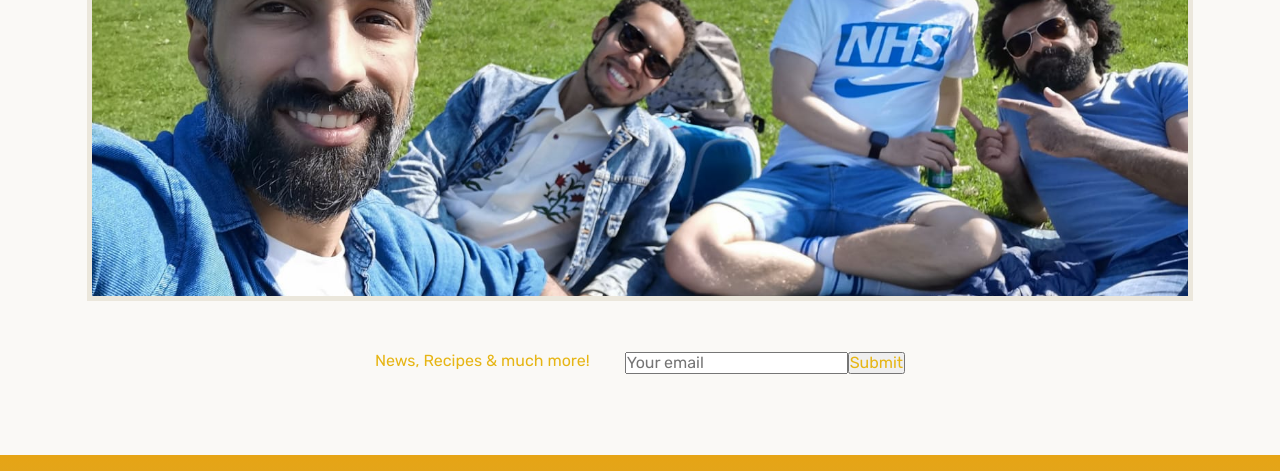
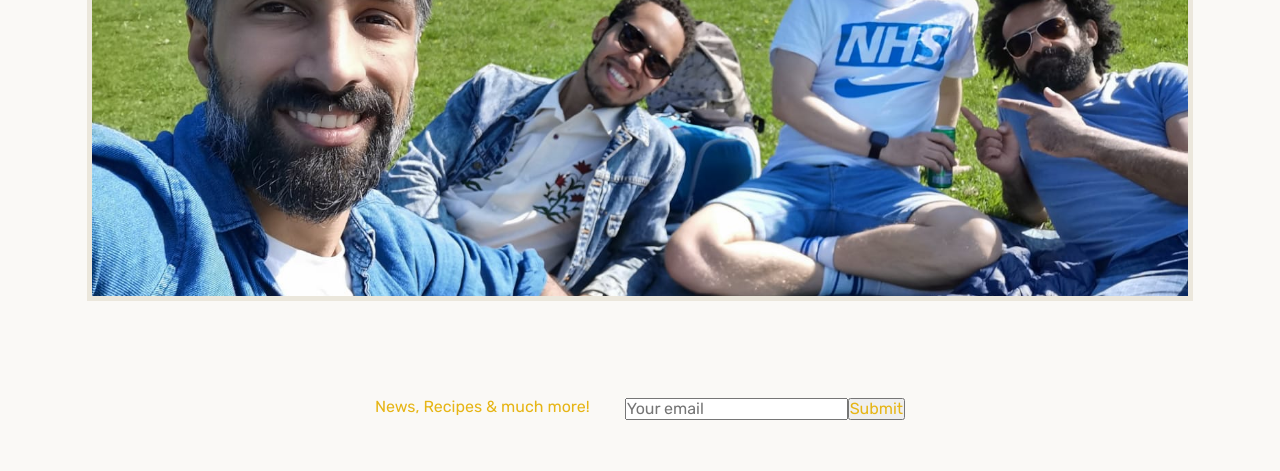
Before and after one commit to evancp87/homebrew, a plain HTML site: page index.html in a window 1280 px wide. Shown: the part 4661-5132 px from the top of the page. Drawn offline with nearby package versions, Linux system fonts and the light colour scheme; a web font is replaced by a local one.

Commit message:
Newsletter section margin

```diff
--- a/css/main.css
+++ b/css/main.css
@@ -373,7 +373,7 @@ section button {
 }
 
 section:nth-of-type(7) {
-  margin-top: 3.1em;
+  margin-top: 6em;
   padding: 1px;
   margin-bottom: 3em;
 }
```
